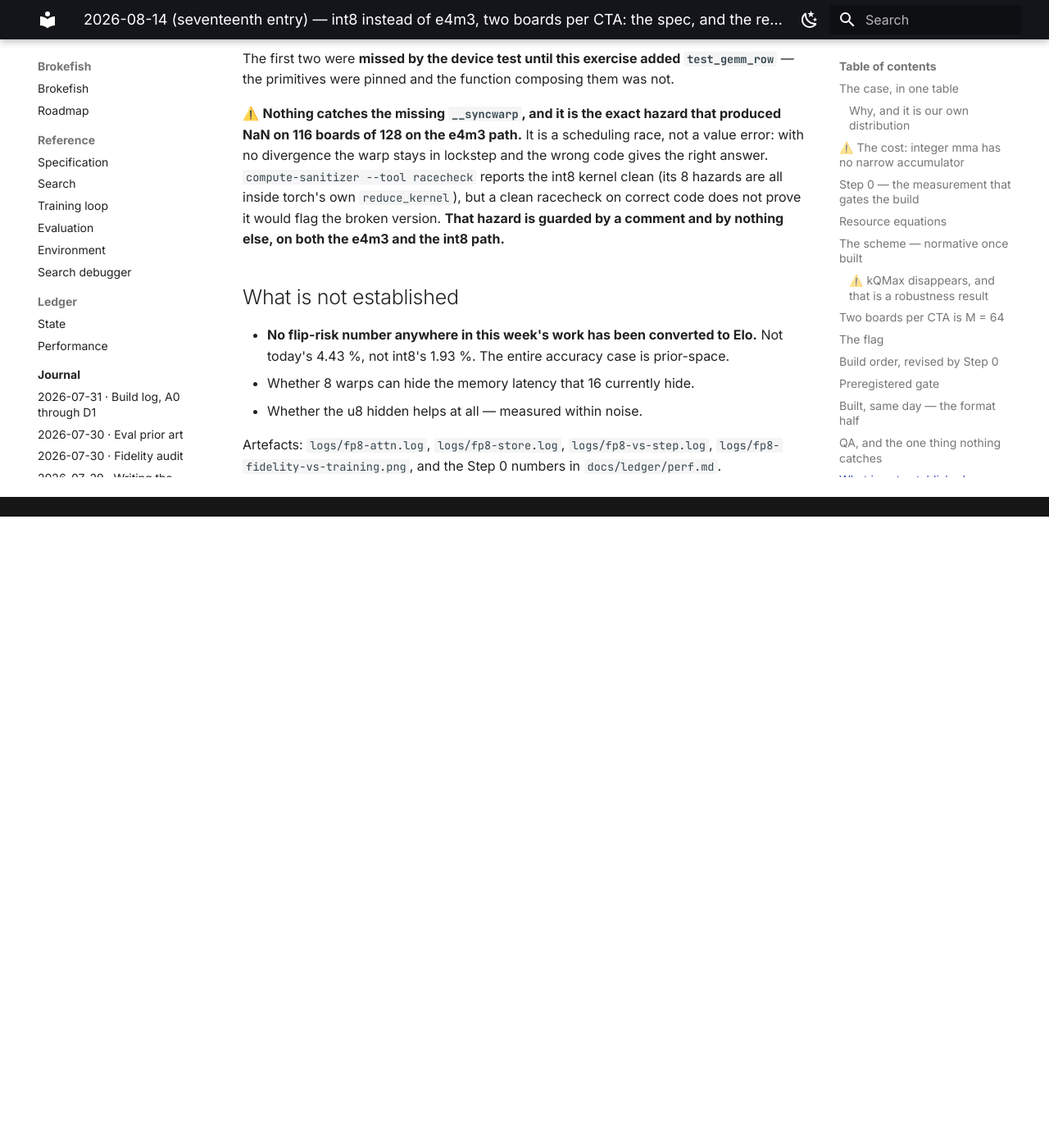
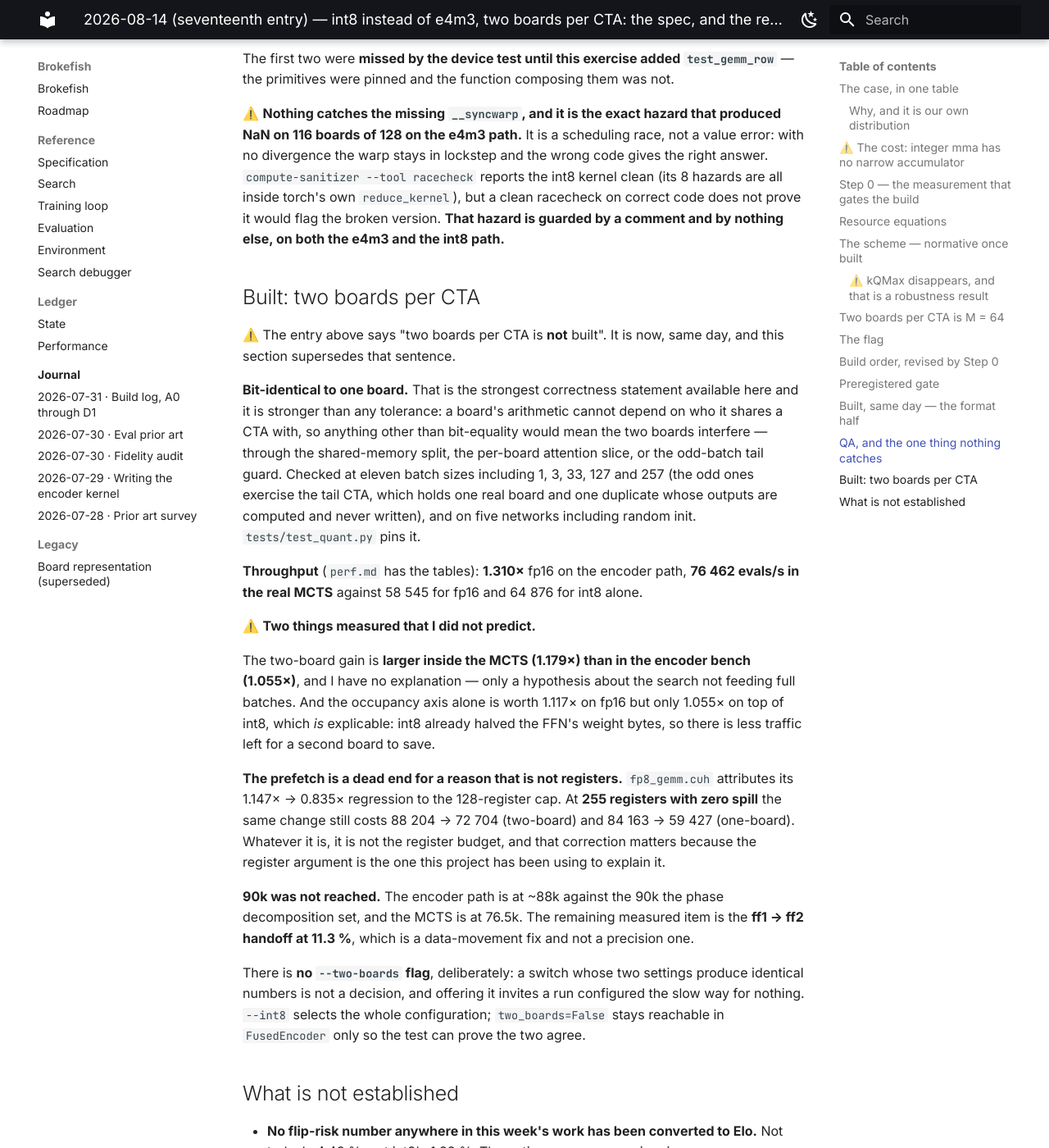
Before and after one commit to TheoBoyer/brokefish, an MkDocs documentation site: the page built from docs/journal/2026-08-14-int8-kernel-spec.md, in a window 1280 px wide and 1400 px high, scrolled down 6652 px. Shown: the whole window at 82% size. Built offline with MkDocs 1.6.1 and Material for MkDocs 9.7.7, drawn with Linux system fonts in a browser that asks for light colours; before the commit the page ends 7282 px from its top, so only the background shows below that.

Commit message:
Two boards per CTA for the int8 kernel: bit-identical, 1.31x fp16
A CTA holding two boards is just M = 64 for every weight matmul -- those
matmuls are per-token and both boards read the same weights, so one
B-fragment load feeds twice the arithmetic and per-board L2->SM weight
traffic halves. That traffic is what long_scoreboard (3.62, the top stall
since fp8 landed) has been measuring. Attention stays per board; it is the
one stage that mixes tokens within a board, and 3.8% of the budget.

100,352 B of shared memory against the queried 101,376 opt-in ceiling, one
CTA per SM, 255 registers available and ~200 used with no spill. The
2026-08-09 retrospective read that ceiling as the requirement and called
this blocked; it is not.

Correctness is bit-equality, not a tolerance: a board's arithmetic cannot
depend on who shares its CTA, so anything else would mean interference.
Verified at eleven batch sizes including 1, 3, 33, 127 and 257 -- the odd
ones exercise the tail CTA, which holds one real board and one duplicate
whose outputs are computed and never written -- and on five networks
including random init. Pinned in tests/test_quant.py.

Throughput: 1.310x fp16 on the encoder path (88204 evals/s), and 76462 in
the real MCTS at n=800 B=4096 against 58545 fp16 and 64876 int8-alone.

Two results I did not predict, both recorded rather than rationalised. The
two-board gain is larger inside the MCTS (1.179x) than in the encoder bench
(1.055x), and I cannot explain it. And a ping-pong prefetch in gemm_s8_row
is still a large regression at 255 registers with zero spill (88204 ->
72704), so the register-cap explanation fp8_gemm.cuh gives for the same
change at 128 registers is not the whole story.

90k was not reached: ~88k on the encoder path, 76.5k in the MCTS. The
remaining measured item is the ff1->ff2 handoff at 11.3%, a data-movement
fix rather than a precision one.

No --two-boards flag. A switch whose two settings produce identical numbers
is not a decision; --int8 selects the whole configuration.

Co-Authored-By: Claude Opus 5 (1M context) <noreply@anthropic.com>
Claude-Session: https://claude.ai/code/session_01U6qCN9MEfNMTZBmej5eKLP

```diff
--- a/docs/journal/2026-08-14-int8-kernel-spec.md
+++ b/docs/journal/2026-08-14-int8-kernel-spec.md
@@ -257,6 +257,47 @@ hazards are all inside torch's own `reduce_kernel`), but a clean racecheck on co
 code does not prove it would flag the broken version. **That hazard is guarded by a
 comment and by nothing else, on both the e4m3 and the int8 path.**
 
+## Built: two boards per CTA
+
+⚠️ The entry above says "two boards per CTA is **not** built". It is now, same day, and
+this section supersedes that sentence.
+
+**Bit-identical to one board.** That is the strongest correctness statement available
+here and it is stronger than any tolerance: a board's arithmetic cannot depend on who
+it shares a CTA with, so anything other than bit-equality would mean the two boards
+interfere — through the shared-memory split, the per-board attention slice, or the
+odd-batch tail guard. Checked at eleven batch sizes including 1, 3, 33, 127 and 257
+(the odd ones exercise the tail CTA, which holds one real board and one duplicate whose
+outputs are computed and never written), and on five networks including random init.
+`tests/test_quant.py` pins it.
+
+**Throughput** (`perf.md` has the tables): **1.310×** fp16 on the encoder path,
+**76 462 evals/s in the real MCTS** against 58 545 for fp16 and 64 876 for int8 alone.
+
+⚠️ **Two things measured that I did not predict.**
+
+The two-board gain is **larger inside the MCTS (1.179×) than in the encoder bench
+(1.055×)**, and I have no explanation — only a hypothesis about the search not feeding
+full batches. And the occupancy axis alone is worth 1.117× on fp16 but only 1.055× on
+top of int8, which *is* explicable: int8 already halved the FFN's weight bytes, so
+there is less traffic left for a second board to save.
+
+**The prefetch is a dead end for a reason that is not registers.** `fp8_gemm.cuh`
+attributes its 1.147× → 0.835× regression to the 128-register cap. At **255 registers
+with zero spill** the same change still costs 88 204 → 72 704 (two-board) and
+84 163 → 59 427 (one-board). Whatever it is, it is not the register budget, and that
+correction matters because the register argument is the one this project has been
+using to explain it.
+
+**90k was not reached.** The encoder path is at ~88k against the 90k the phase
+decomposition set, and the MCTS is at 76.5k. The remaining measured item is the
+**ff1 → ff2 handoff at 11.3 %**, which is a data-movement fix and not a precision one.
+
+There is **no `--two-boards` flag**, deliberately: a switch whose two settings produce
+identical numbers is not a decision, and offering it invites a run configured the slow
+way for nothing. `--int8` selects the whole configuration; `two_boards=False` stays
+reachable in `FusedEncoder` only so the test can prove the two agree.
+
 ## What is not established
 
 - **No flip-risk number anywhere in this week's work has been converted to Elo.** Not
```
Also changed, not shown: docs/ledger/perf.md (+40 -0 lines), 6 other files.
